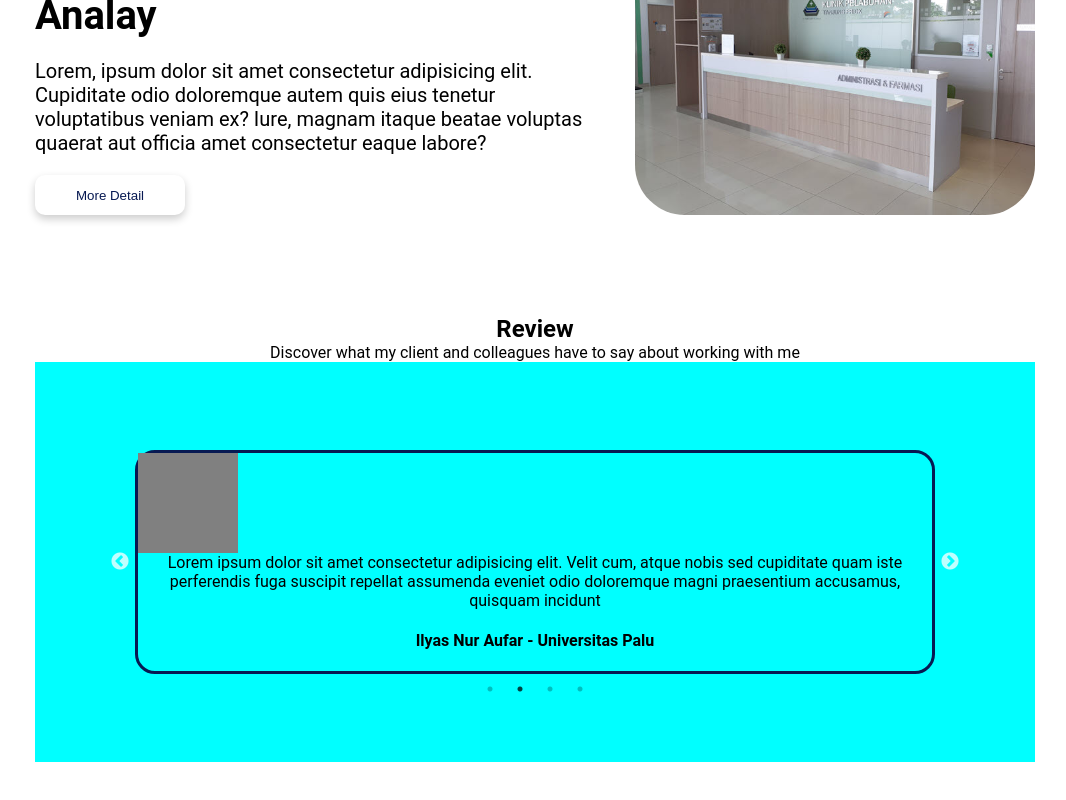
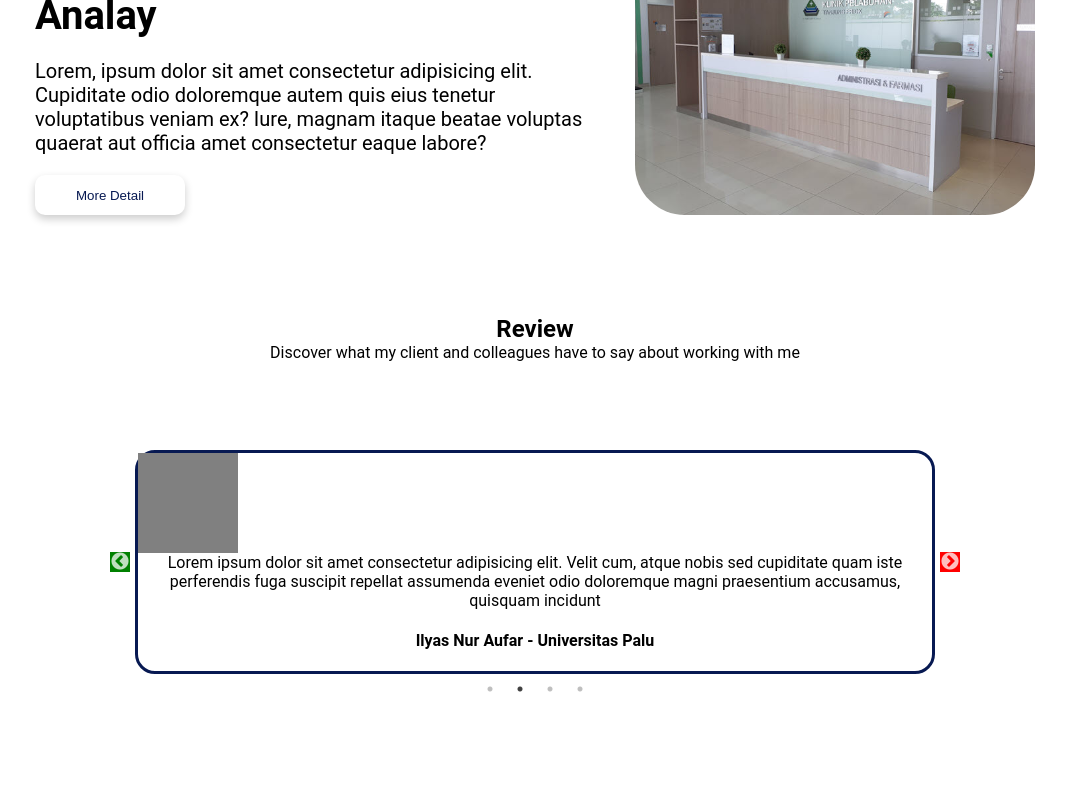
Before and after one commit to fhanif2010/PusatBisnis, a React (Vite) app: page / in a window 1280 px wide. Shown: the part 1481-2281 px from the top of the page, without its empty margins (105-1171 px from the left). Built offline with nearby package versions, Linux system fonts and the light colour scheme.

Commit message:
Update Update Carousel Review

```diff
--- a/src/components/Review/Review.css
+++ b/src/components/Review/Review.css
@@ -3,7 +3,6 @@
     height: 400px;
     max-width: 1000px;
     margin: 0 auto;
-    background-color: aqua;
     display: flex;
     justify-content: center;
     align-items: center;
@@ -23,19 +22,6 @@
     width: 100px;
     height: 100px;
     background-color: gray;
-}
-
-.slick-prev,
-.slick-next {
-    z-index: 2;
-    color: #333;
-    background: rgba(255, 255, 255, 0.7);
-    border-radius: 50%;
-    width: 40px;
-    height: 40px;
-    display: flex;
-    align-items: center;
-    justify-content: center;
 }
 
 .slick-prev {
--- a/src/components/Review/Review.jsx
+++ b/src/components/Review/Review.jsx
@@ -38,6 +38,8 @@
         infinite: true,
         slidesToShow: 1,
         slidesToScroll: 1,
+        nextArrow: <SampleNextArrow />,
+      prevArrow: <SamplePrevArrow />,
         responsive: [
             {
                 breakpoint: 768,
@@ -50,6 +52,27 @@
         ]
     };
 
+function SampleNextArrow(props) {
+const { className, style, onClick } = props;
+  return (
+    <div
+      className={className}
+      style={{ ...style, display: "block", background: "red" }}
+      onClick={onClick}
+    />
+  );
+}
+
+function SamplePrevArrow(props) {
+  const { className, style, onClick } = props;
+  return (
+    <div
+      className={className}
+      style={{ ...style, display: "block", background: "green" }}
+      onClick={onClick}
+    />
+  );
+}
 
     return (
         <div className="review-container">
```
